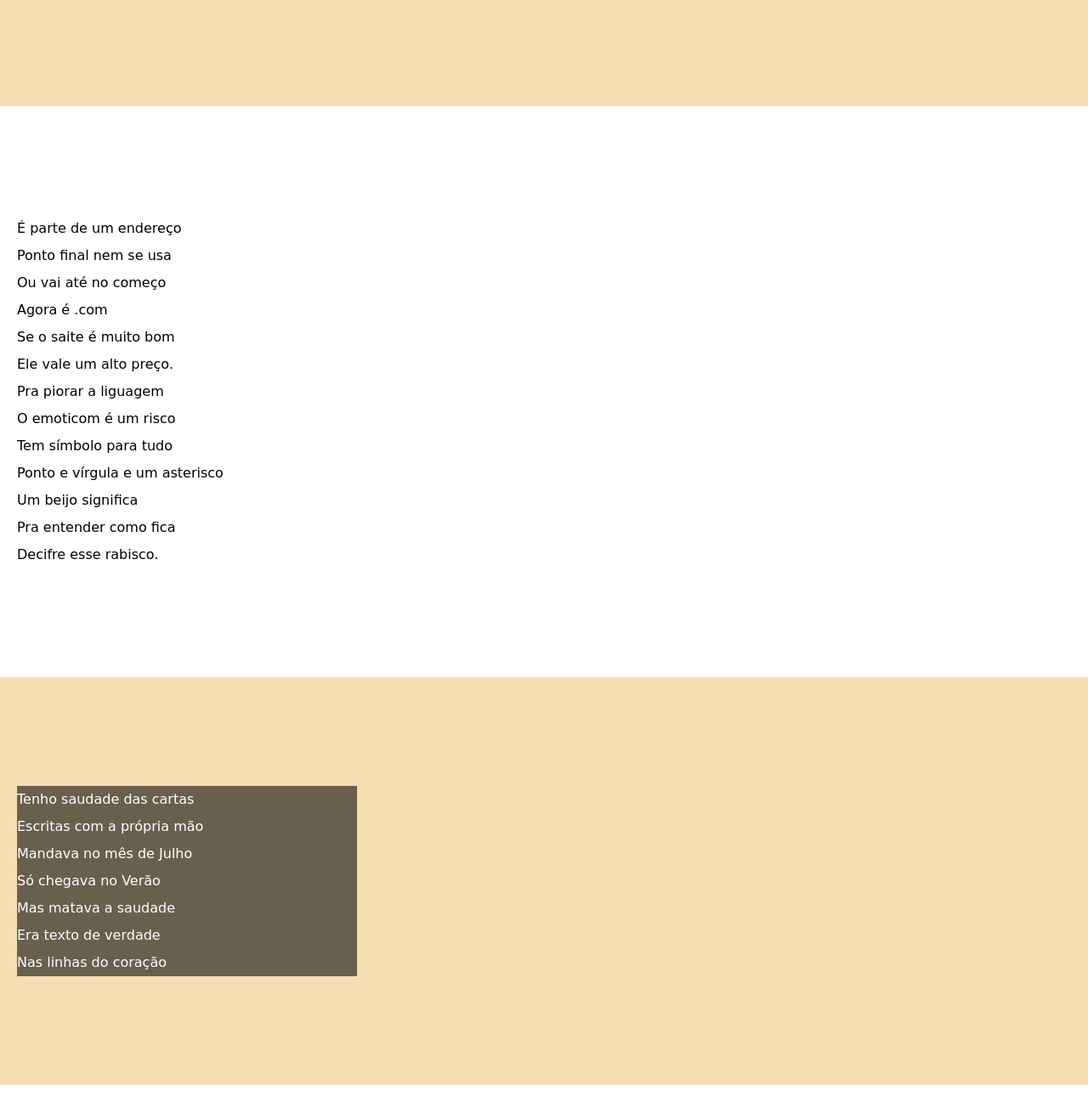
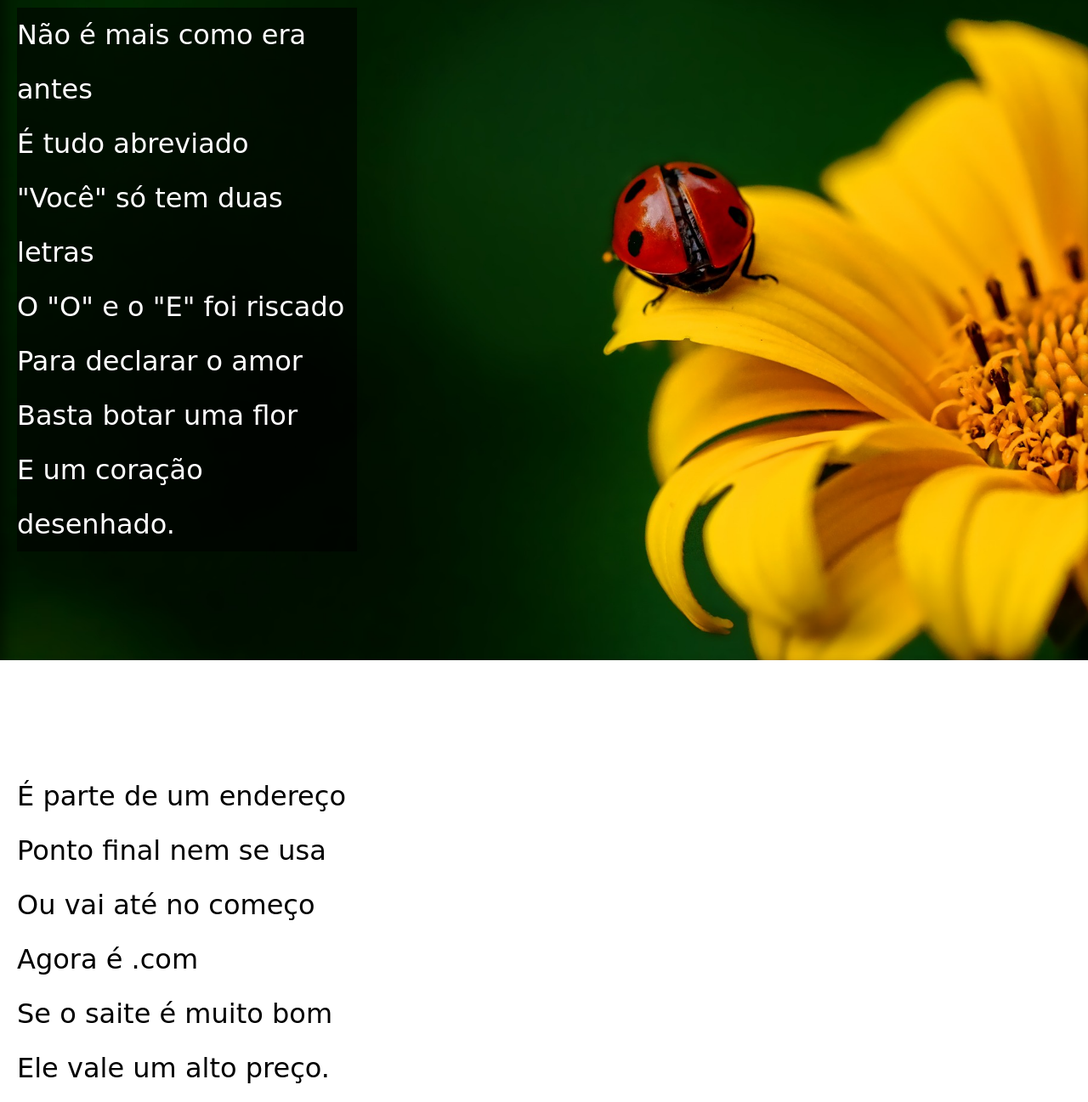
Before and after one commit to HenriqueRMesquita/html-css, a plain HTML site: page exercicios/DESAFI008/index.html in a window 1280 px wide. Shown: the part 983-2280 px from the top of the page at 85% size. Drawn offline with Linux system fonts and the light colour scheme.

Commit message:
atualização

```diff
--- a/exercicios/DESAFI008/Style/style.css
+++ b/exercicios/DESAFI008/Style/style.css
@@ -30,13 +30,15 @@ header > h1{
     color: white;
     font-family: var(--fonte2);
     font-variant: small-caps;
-    font-size: 2vw;
+    font-size: 3vw;
     min-width:300px;
 }
 header > p{
     text-align: center;
     color: white;
     font-family: Arial, Helvetica, sans-serif;
+    font-size: 0.8em;
+    min-width: 50px;
 }
 
 a{
@@ -56,6 +58,7 @@ section{
     line-height: 2em;
     padding-left: 20px;
     font-family: var(--fonte3);
+    font-size: 2.5vw;
 }
 
 section.normal{
@@ -63,11 +66,14 @@ section.normal{
     color: black;
 }
 section.imagem{
+    box-shadow: inset 6px 6px 13px 0px rgba(0, 0, 0, 0.479);
     background-color: wheat;
     color: white;
+    text-shadow: 1px 1px 2px 0px;
 }
 
 section.imagem > p{
+    display: inline-block;
     width: 400px;
     background-color: rgba(0, 0, 0, 0.568);
 }
@@ -85,6 +91,18 @@ main aside {
     border-radius: 5px 5px 0px 0px;
 }
 
+section#img01{
+    background-size: cover;
+    background-image: url(../Imagens/background001.jpg)
+
+}
+
+section#img02{
+    background-size: cover;
+    background-image: url(../Imagens/background002.jpg)
+
+}
+
 footer{
     background-color: black;
     padding-bottom: 10px;
--- a/exercicios/DESAFI008/index.html
+++ b/exercicios/DESAFI008/index.html
@@ -24,7 +24,7 @@
             </p>
         </section>
 
-        <section class="imagem">
+        <section class="imagem" id="img01">
             <p>
                 Não é mais como era antes <br>
                 É tudo abreviado <br>
@@ -57,7 +57,7 @@
             </p>
         </section>
 
-        <section class="imagem">
+        <section class="imagem" id="img02">
             <p>
                 Tenho saudade das cartas <br>
                 Escritas com a própria mão <br>
```
Also changed, not shown: exercicios/DESAFI008/Imagens/background001.jpg (added), exercicios/DESAFI008/Imagens/background002.jpg (added).
